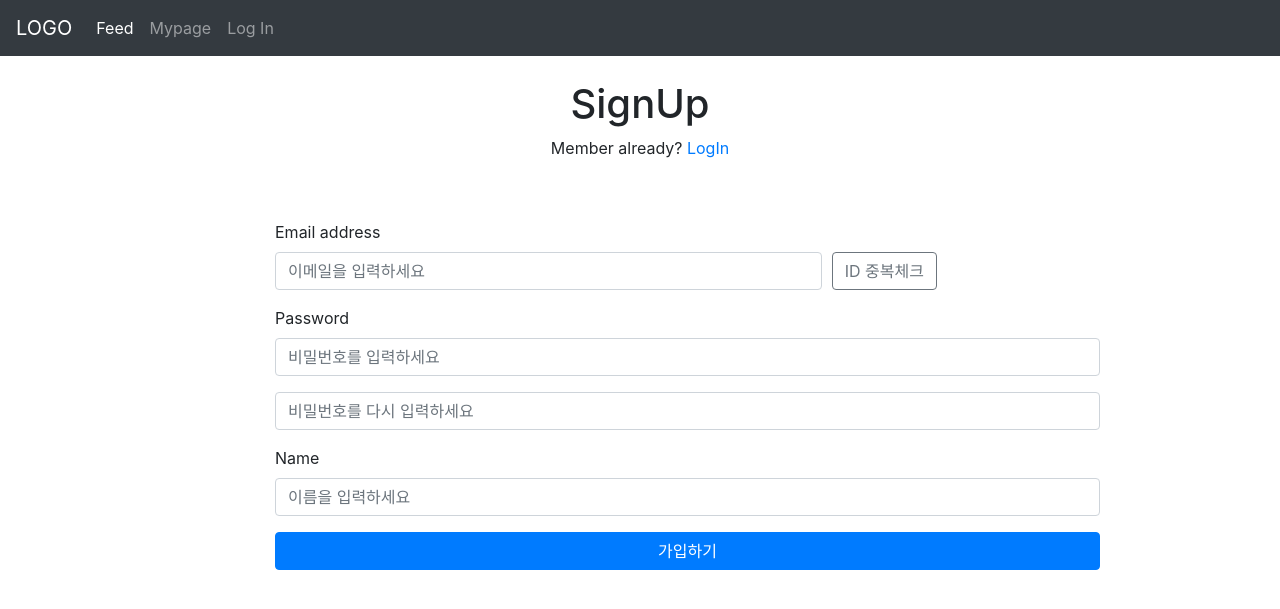
After one commit to hyeonki89/starta10_project, a Python web app: template templates/signup.html in a window 1280 px wide. The commit adds this page. Shown: the top 609 px of the page. Run offline with Jinja, Linux system fonts and the light colour scheme; the template is opened without the code that fills it, so the values that code supplies are empty; some libraries are stand-ins or nearby versions.

Commit message:
front updates

```diff
--- /dev/null
+++ b/templates/signup.html
@@ -0,0 +1,102 @@
+<!DOCTYPE html>
+<html lang="ko">
+<head>
+    <!-- Required meta tags -->
+    <meta charset="UTF-8">
+    <meta name="viewport" content="width=device-width, initial-scale=1, shrink-to-fit=no">
+
+    <!-- Bootstrap CSS -->
+    <link rel="stylesheet" href="https://maxcdn.bootstrapcdn.com/bootstrap/4.0.0/css/bootstrap.min.css"
+          integrity="sha384-Gn5384xqQ1aoWXA+058RXPxPg6fy4IWvTNh0E263XmFcJlSAwiGgFAW/dAiS6JXm" crossorigin="anonymous">
+
+    <!-- Optional JavaScript -->
+    <!-- jQuery first, then Popper.js, then Bootstrap JS -->
+    <script src="https://ajax.googleapis.com/ajax/libs/jquery/3.5.1/jquery.min.js"></script>
+    <script src="https://cdnjs.cloudflare.com/ajax/libs/popper.js/1.12.9/umd/popper.min.js"
+            integrity="sha384-ApNbgh9B+Y1QKtv3Rn7W3mgPxhU9K/ScQsAP7hUibX39j7fakFPskvXusvfa0b4Q"
+            crossorigin="anonymous"></script>
+    <script src="https://maxcdn.bootstrapcdn.com/bootstrap/4.0.0/js/bootstrap.min.js"
+            integrity="sha384-JZR6Spejh4U02d8jOt6vLEHfe/JQGiRRSQQxSfFWpi1MquVdAyjUar5+76PVCmYl"
+            crossorigin="anonymous"></script>
+    <script src="https://code.iconify.design/1/1.0.7/iconify.min.js"></script>
+
+    <title>MyFeed</title>
+
+    <style>
+
+        .header {
+            margin: 80px auto 60px auto;
+            text-align: center;
+        }
+
+    </style>
+    <title>signup</title>
+</head>
+<body>
+<!--GNB--!>
+<nav class="navbar navbar-expand-md navbar-dark fixed-top bg-dark">
+    <a class="navbar-brand" href="#">LOGO</a>
+    <button class="navbar-toggler" type="button" data-toggle="collapse" data-target="#navbarCollapse"
+            aria-controls="navbarCollapse" aria-expanded="false" aria-label="Toggle navigation">
+        <span class="navbar-toggler-icon"></span>
+    </button>
+    <div class="collapse navbar-collapse" id="navbarCollapse">
+        <ul class="navbar-nav mr-auto">
+            <li class="nav-item active">
+                <a class="nav-link" href="#">Feed</a>
+            </li>
+            <li class="nav-item">
+                <a class="nav-link" href="#">Mypage</a>
+            </li>
+            <li class="nav-item">
+                <a class="nav-link" href="#">Log In</a>
+            </li>
+        </ul>
+    </div>
+</nav>
+
+<!--header-->
+<header class="header">
+    <h1>SignUp</h1>
+    <p>Member already? <a href="#">LogIn</a></p>
+
+</header>
+
+
+<!--form-->
+<div class="container">
+    <div class="row">
+        <div class="col-md-9 offset-md-2">
+            <form>
+                <div class="form-row">
+                    <div class="col-md-12">
+                        <label for="inputEmail">Email address</label>
+                    </div>
+                    <div class="form-group col-md-8">
+
+                        <input type="email" class="form-control" id="inputEmail" placeholder="이메일을 입력하세요 ">
+                    </div>
+                    <div class="form-group col-md-2">
+                        <button class="btn btn-outline-secondary">ID 중복체크</button>
+                    </div>
+                </div>
+                <div class="form-group">
+                    <label for="inputEmail">Password</label>
+                    <input type="password" class="form-control" id="inputPW" placeholder="비밀번호를 입력하세요 ">
+                </div>
+                <div class="form-group">
+                    <input type="password" class="form-control" id="inputPW2" placeholder="비밀번호를 다시 입력하세요 ">
+                </div>
+                <div class="form-group">
+                    <label for="inputName">Name</label>
+                    <input type="text" class="form-control" id="inputName" placeholder="이름을 입력하세요 ">
+                </div>
+                <button type="submit" class="btn btn-primary btn-block">가입하기</button>
+
+
+            </form>
+        </div>
+    </div>
+</div>
+</body>
+</html>
```
Also changed, not shown: templates/index.html (+116 -3 lines), templates/login.html (added, +87 -0 lines), 4 other files.
